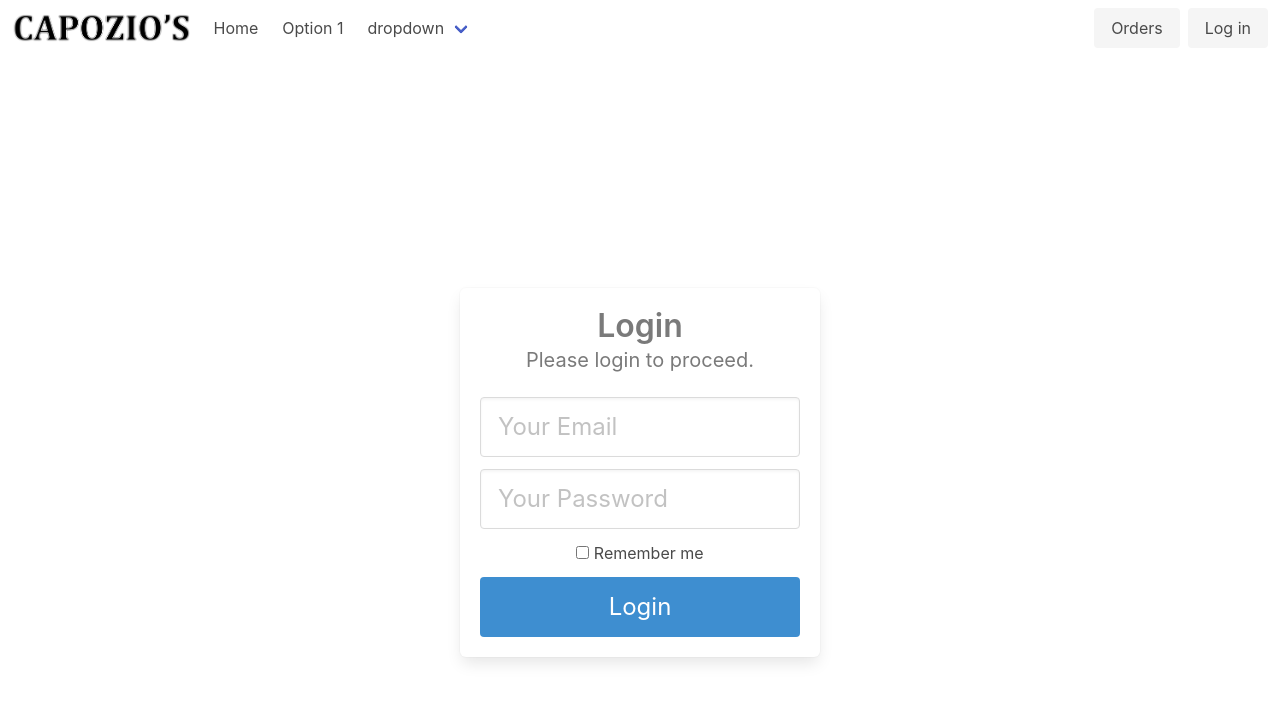
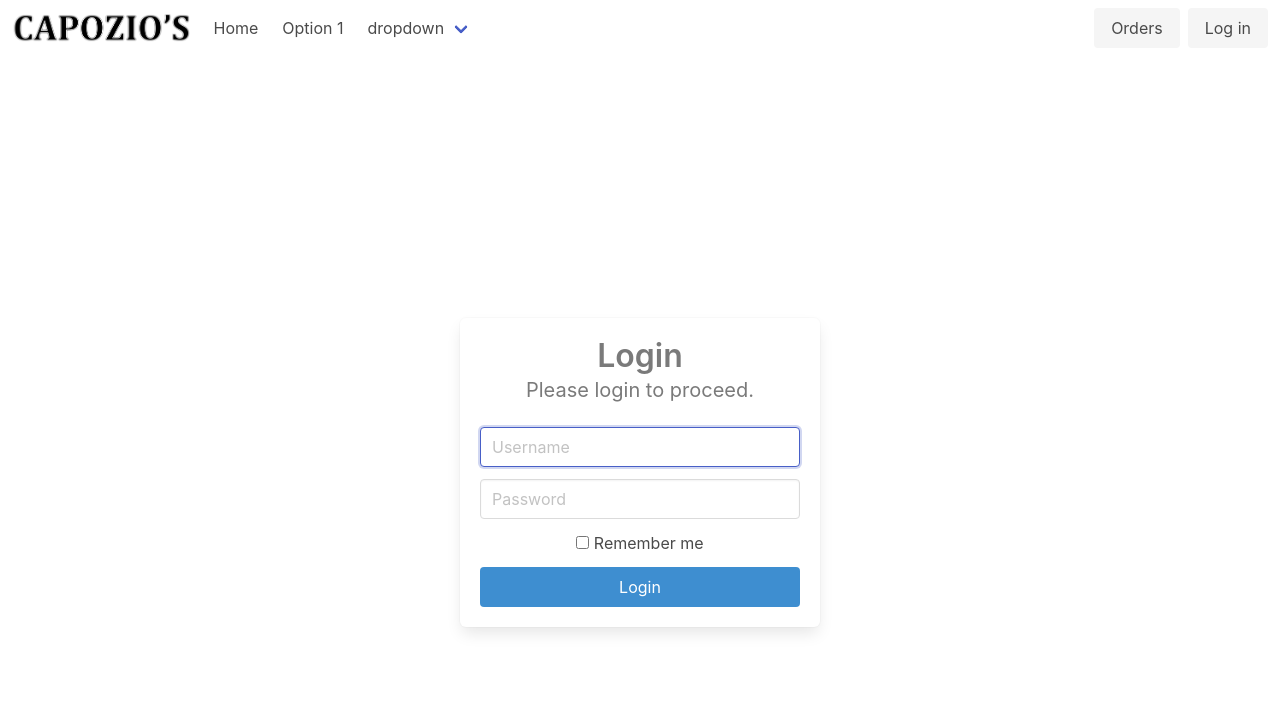
Before and after one commit to nachoespino53/restaurant-app-frontend, a React (Create React App) app: page /login in a window 1280 px wide. Shown: the top 702 px of the page. Built offline with nearby package versions, Linux system fonts and the light colour scheme; no server answers.

Commit message:
Added Links to NavBar

```diff
--- a/src/components/Login.js
+++ b/src/components/Login.js
@@ -6,6 +6,15 @@ export default class Login extends Component {
         username: "",
         password: ""
     }
+
+    handleSubmit = event => {
+        event.preventDefault();
+    };
+
+    handleChange = event => {
+        this.setState({[event.target.name]: event.target.value})
+    };
+
 
     render () {
         return (
@@ -16,16 +25,29 @@ export default class Login extends Component {
                             <div className="box">
                                 <h3 className="title has-text-grey">Login</h3>
                                 <p className="subtitle has-text-grey">Please login to proceed.</p>
-                                    <form>
+                                    <form onSubmit={this.handleSubmit}>
                                         <div className="field">
                                             <div className="control">
-                                                <input className="input is-large" type="email" placeholder="Your Email" autoFocus="" />
+                                                <input className="input"
+                                                name="username"
+                                                type="text"
+                                                placeholder="Username"
+                                                value={this.state.username}
+                                                onChange={this.handleChange}
+                                                required
+                                                autoFocus/>
                                             </div>
                                         </div>
 
                                         <div className="field">
                                             <div className="control">
-                                                    <input className="input is-large" type="password" placeholder="Your Password" />
+                                                <input className="input"
+                                                name='password'
+                                                type="password"
+                                                placeholder="Password"
+                                                onChange={this.handleChange}
+                                                value={this.state.password}
+                                                required />
                                             </div>
                                         </div>
                                         <div className="field">
@@ -33,7 +55,7 @@ export default class Login extends Component {
                                                 <input type="checkbox" /> Remember me
                                             </label>
                                         </div>
-                                                    <button className="button is-block is-info is-large is-fullwidth">Login</button>
+                                        <button type="submit" className="button is-block is-info is-fullwidth">Login</button>
                                     </form>
                             </div>
                                         </div>
--- a/src/containers/NavBar.js
+++ b/src/containers/NavBar.js
@@ -1,50 +1,51 @@
 import React from "react";
+import { Link } from 'react-router-dom';
 import Logo from "../imgs/capozio_logo.png";
 
 const NavBar = () => {
   return (
     <nav className="navbar background-red is-fixed-top" role="navigation" aria-label="main navigation">
     <div className="navbar-brand">
-        <a className="navbar-item" href="http://www.capozios.com" >
-        <img src={Logo}  height="50" alt = "capozio's-logo"/>
-        </a>
+        <Link className="navbar-item" to="/" >
+            <img src={Logo}  height="50" alt = "capozio's-logo"/>
+        </Link>
 
-        <a role="button" className="navbar-burger burger" aria-label="menu" aria-expanded="false" data-target="navbarBasicExample" href='/'>
+        <div role="button" className="navbar-burger burger" aria-label="menu" aria-expanded="false" data-target="navbarBasicExample">
         <span aria-hidden="true"></span>
         <span aria-hidden="true"></span>
         <span aria-hidden="true"></span>
-        </a>
+        </div>
     </div>
 
     <div id="navbarBasicExample" className="navbar-menu">
         <div className="navbar-start">
-        <a className="navbar-item" href='/'>
+        <Link className="navbar-item" to='/'>
             Home
-        </a>
+        </Link>
 
-        <a className="navbar-item" href='/'>
+        <Link className="navbar-item" to='/'>
             Option 1
-        </a>
+        </Link>
 
         <div className="navbar-item has-dropdown is-hoverable">
-            <a className="navbar-link" href='/'>
+            <Link className="navbar-link" to='/'>
             dropdown
-            </a>
+            </Link>
 
             <div className="navbar-dropdown">
-            <a className="navbar-item" href='/'>
+            <Link className="navbar-item" to='/'>
                 About
-            </a>
-            <a className="navbar-item" href='/'>
+            </Link>
+            <Link className="navbar-item" to='/'>
                 Options
-            </a>
-            <a className="navbar-item" href='/'>
+            </Link>
+            <Link className="navbar-item" to='/'>
                 Contact
-            </a>
+            </Link>
             <hr className="navbar-divider" />
-            <a className="navbar-item" href='/'>
+            <Link className="navbar-item" to='/'>
                 Report an issue
-            </a>
+            </Link>
             </div>
         </div>
         </div>
@@ -52,12 +53,12 @@ const NavBar = () => {
         <div className="navbar-end">
         <div className="navbar-item">
             <div className="buttons">
-            <a className="button is-light" href='/'>
+            <Link className="button is-light" to='/'>
                 Orders
-            </a>
-            <a className="button is-light" href='/'>
+            </Link>
+            <Link className="button is-light" to='/login'>
                 Log in
-            </a>
+            </Link>
             </div>
         </div>
         </div>
```
Lines whose indentation alone changed are shown as unchanged.
